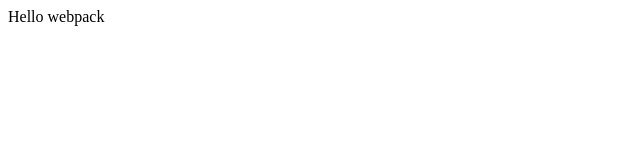
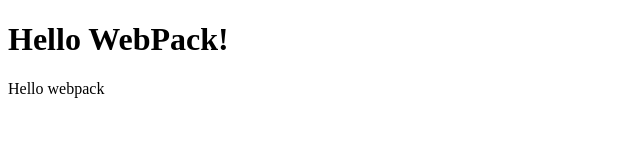
Before and after one commit to luigirazum/mv-mintodolist, a website: page dist/index.html in a window 1280 px wide. Shown: the whole page, without its empty margins (0-640 px from the left). Drawn offline with Linux system fonts and the light colour scheme.

Commit message:
Test 'npm run build' correct ✔

```diff
--- a/dist/index.html
+++ b/dist/index.html
@@ -1 +1 @@
-<!doctype html><html><head><meta charset="utf-8"><title>Output Management</title><meta name="viewport" content="width=device-width,initial-scale=1"><script defer="defer" src="main.js"></script></head><body></body></html>
+<!doctype html><html lang="en"><head><meta charset="UTF-8"><meta http-equiv="X-UA-Compatible" content="IE=edge"><meta name="viewport" content="width=device-width,initial-scale=1"><title>WebPack Exercise</title><script defer="defer" src="main.js"></script></head><body><h1>Hello WebPack!</h1></body></html>
```
